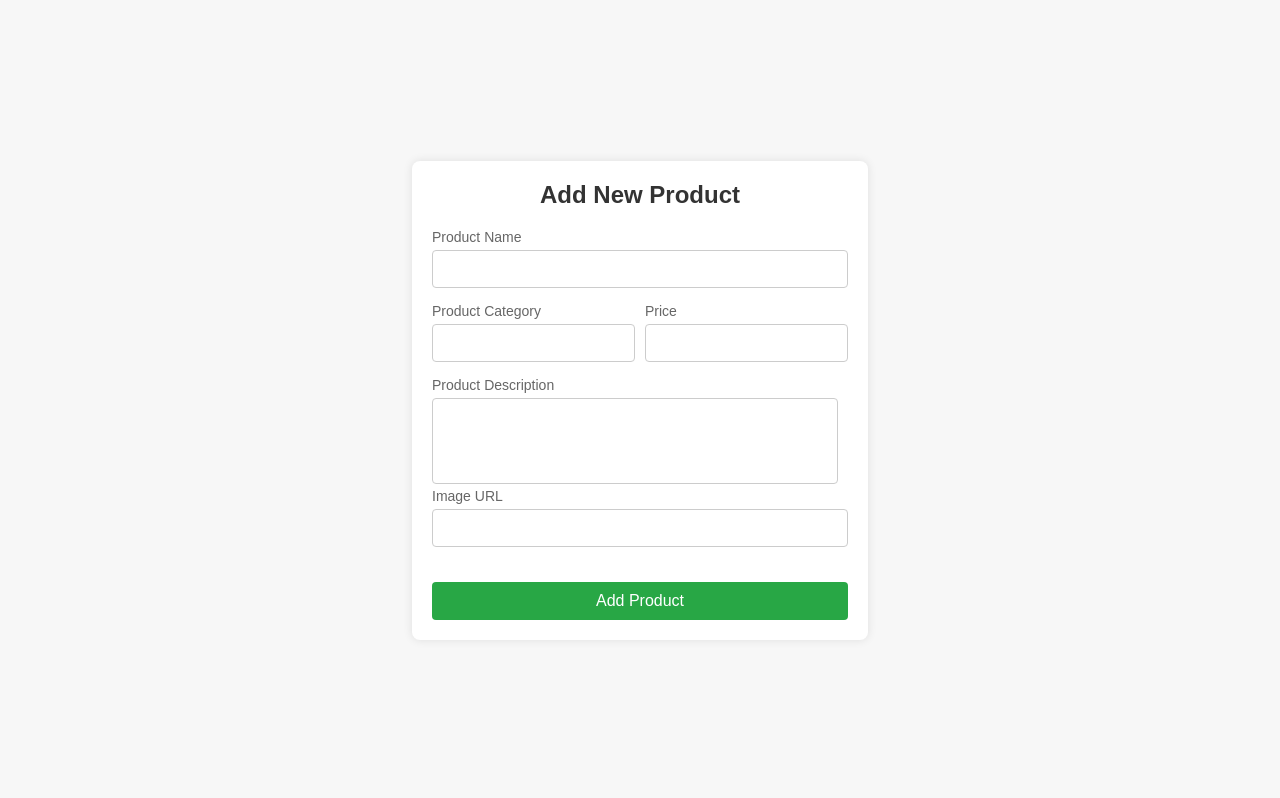
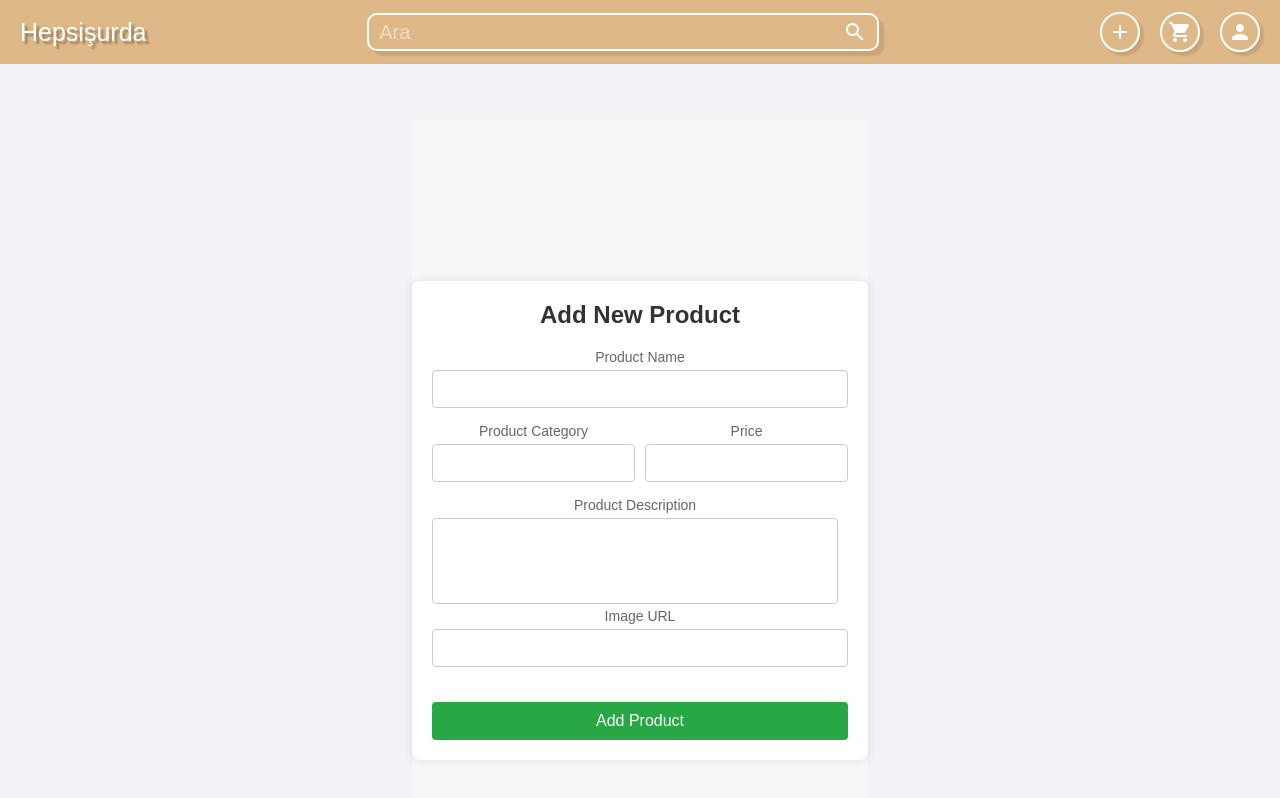
Before and after one commit to cagdas-karatas/ecommerce-app, a React (Create React App) app: page /add-product in a window 1280 px wide. Shown: the top 798 px of the page. Built offline with nearby package versions, Linux system fonts and the light colour scheme; no server answers.

Commit message:
add product çalışıyor. ekranlar arası geçiş sağlandı

```diff
--- a/src/App.tsx
+++ b/src/App.tsx
@@ -4,16 +4,14 @@ import { Route, Routes } from 'react-router-dom';
 import HomePage from './pages/HomePage';
 import SignUpPage from './pages/SignUpPage';
 import LoginPage from './pages/LoginPage';
-import AddProductPage from './pages/AddProductPage';
 import { UserProvider } from './contexts/UserContext';
 
 function App() {
   return (
     <Routes>
-      <Route path='/' element={<HomePage />} />
+      <Route path='/*' element={<HomePage />} />
       <Route path='/login' element={<LoginPage />} />
       <Route path='/sign-up' element={<SignUpPage />} />
-      <Route path='/add-product' element={<AddProductPage/>}/>
     </Routes>
   );
 }
--- a/src/components/ProductCard.tsx
+++ b/src/components/ProductCard.tsx
@@ -10,13 +10,16 @@ const ProductCard: React.FC<ProductCardProps> = ({ product }) => {
     return (
         <div className="product-card">
             <div className="image">
-                <img src={product.image} alt={product.title} />
+                <img src={product.imageUrl} alt={product.productName} />
             </div>
             <div className="product-page-content">
-                <h3>{product.title}</h3>
-                <p className='description'>{product.description}</p>
-                <p className='price'>Price: ${product.price}</p>
-                <p className='rating'>Rating: {product.rating.rate} ({product.rating.count} reviews)</p>
+                <h3>{product.productName}</h3>
+                <p className='description'>{product.productDescription}</p>
+                <p className='price'>Price: ₺{product.price}</p>
+                {product.rate ?
+                <p className='rating'>Rating: {product.rate} ({product.countOfReviews} reviews)</p> :
+                <p className='rating'>Henüz yorum yapılmadı</p>}
+
             </div>
         </div>
     );
--- a/src/pages/AddProductPage.tsx
+++ b/src/pages/AddProductPage.tsx
@@ -1,43 +1,72 @@
-import React from 'react';
+import React, { useState } from 'react';
 import "../styles/AddProductPage.css"
 import { useUser } from '../contexts/UserContext';
+import axios from 'axios';
+import { error } from 'console';
 
 const AddProductPage: React.FC = () => {
   const { user } = useUser();
+  const [productName, setProductName] = useState("");
+  const [category, setCategory] = useState("");
+  const [price, setPrice] = useState(0.00);
+  const [description, setDescription] = useState("");
+  const [imageUrl, setImageUrl] = useState("");
 
-  const handleSave = ()=>{}
+  const handleSave = () => {
+    const productData = {
+      productName: productName,
+      sellerName: user.userName,
+      productDescription: description,
+      productCategory: category,
+      price: price,
+      imageUrl: imageUrl,
+    }
+
+    axios.post("http://localhost:5212/api/Product", productData).then(
+      response => {
+        alert("ürün başarıyla eklendi");
+      }
+    ).catch(
+      error => {
+        alert("ürün eklenemedi");
+      }
+    );
+  }
 
   return (
+    <div className="add-product-page-wrapper">
       <div className="add-product-container">
         <h2>Add New Product</h2>
         <div className="form-row">
           <div className="form-group">
             <label>Product Name</label>
-          <input type="text" />
+            <input type="text" onChange={(e) => { setProductName(e.target.value) }} />
           </div>
         </div>
         <div className="form-row">
           <div className="form-group">
             <label>Product Category</label>
-          <input type="text" />
+            <input type="text" onChange={(e) => { setCategory(e.target.value) }} />
           </div>
           <div className="form-group">
             <label>Price</label>
-          <input type="number" step="0.01" />
+            <input type="number" onChange={(e) => { setPrice(parseFloat(e.target.value)) }} />
           </div>
         </div>
         <div className="form-group">
           <label>Product Description</label>
-        <textarea rows={4}></textarea>
+          <textarea rows={4} onChange={(e) => { setDescription(e.target.value) }} />
         </div>
         <div className="form-row">
           <div className="form-group">
             <label>Image URL</label>
-          <input type="text" />
+            <input type="text" onChange={(e) => { setImageUrl(e.target.value) }} />
           </div>
         </div>
-      <button className="submit-btn">Add Product</button>
+        <button className="submit-btn" onClick={()=>handleSave()}>Add Product</button>
       </div>
+    </div>
+
   );
 };
 
--- a/src/pages/HomePage.tsx
+++ b/src/pages/HomePage.tsx
@@ -7,19 +7,16 @@ import AddIcon from '@mui/icons-material/Add';
 import ProductList from '../components/ProductList';
 import axios from 'axios';
 import { Product } from '../types';
-import { useNavigate } from 'react-router-dom';
+import { Route, Routes, useNavigate } from 'react-router-dom';
 import { useUser } from '../contexts/UserContext';
+import AddProductPage from './AddProductPage';
 
 const HomePage: React.FC = () => {
-    const {setUser} = useUser();
+    const { setUser } = useUser();
     const navigate = useNavigate();
     const [products, setProducts] = useState<Product[]>([]);
     const [isLoggedIn, setIsLoggedIn] = useState<boolean>(true);
     axios.defaults.withCredentials = true;
-
-    const fakestoreapiAxios = axios.create({
-        withCredentials: false
-    });
 
     useEffect(() => {
         axios.get("http://localhost:5212/api/Login/usercheck").then(
@@ -35,12 +32,12 @@ const HomePage: React.FC = () => {
             }
         );
 
-        fakestoreapiAxios.get("https://fakestoreapi.com/products").then(
+        axios.get("http://localhost:5212/api/Product").then(
             response => {
                 setProducts(response.data);
             }
         ).catch(
-            error=>{
+            error => {
                 alert("ürünleri getirirken bir hata oluştu");
             }
         );
@@ -49,30 +46,37 @@ const HomePage: React.FC = () => {
     return (
         <div className="home-page-wrapper">
             <nav className="app-bar">
-                <span className="home-link">Hepsişurda</span>
+                <span className="home-link" onClick={() => { navigate("/") }}>Hepsişurda</span>
                 <div className="search-box">
                     <input type="text" placeholder="Ara" />
                     <SearchIcon className='search-icon'></SearchIcon>
                 </div>
                 <div style={{ display: isLoggedIn ? "none" : "flex" }} className="before-login-buttons">
-                    <button className="before-login-button" id='login-button' onClick={()=>navigate("/login")}>Login</button>
-                    <button className="before-login-button" id='sign-up-button' onClick={()=>navigate("/sign-up")}>Sign Up</button>
+                    <button className="before-login-button" id='login-button' onClick={() => navigate("/login")}>Login</button>
+                    <button className="before-login-button" id='sign-up-button' onClick={() => navigate("/sign-up")}>Sign Up</button>
                 </div>
                 <div style={{ display: isLoggedIn ? "flex" : "none" }} className="after-login-buttons">
-                    <button className="circle-button" onClick={()=>{navigate("/add-product")}}>
-                        <AddIcon className="person-icon"/>
+                    <button className="circle-button" onClick={() => { navigate("add-product") }}>
+                        <AddIcon className="person-icon" />
                     </button>
-                    <button className="circle-button">
-                        <ShoppingCartIcon className="shoppingCartIcon"/>
-                    </button>
-                    <button className="circle-button">
-                        <PersonIcon className="person-icon"/>
-                    </button>
+                    <div className="menu-button">
+                        <button className="circle-button">
+                            <ShoppingCartIcon className="shoppingCartIcon" />
+                        </button>
+                    </div>
+                    <div className="menu-button">
+                        <button className="circle-button">
+                            <PersonIcon className="person-icon" />
+                        </button>
+                    </div>
                 </div>
             </nav>
 
             <div className="content">
-                <ProductList products={products}></ProductList>
+                <Routes>
+                    <Route path='/' element={<ProductList products={products} />} />
+                    <Route path='add-product' element={<AddProductPage />} />
+                </Routes>
             </div>
         </div>
     )
--- a/src/styles/AddProductPage.css
+++ b/src/styles/AddProductPage.css
@@ -5,7 +5,7 @@
     font-family: Arial, sans-serif;
 }
 
-body {
+.add-product-page-wrapper {
     background-color: #f7f7f7;
     display: flex;
     justify-content: center;
@@ -22,36 +22,36 @@ body {
     max-width: 600px;
 }
 
-h2 {
+.add-product-container h2 {
     margin-bottom: 20px;
     font-size: 24px;
     color: #333;
     text-align: center;
 }
 
-.form-row {
+.add-product-container .form-row {
     display: flex;
     justify-content: space-between;
     margin-bottom: 15px;
 }
 
-.form-group {
+.add-product-container .form-group {
     flex: 1;
     margin-right: 10px;
 }
 
-.form-group:last-child {
+.add-product-container .form-group:last-child {
     margin-right: 0;
 }
 
-label {
+.add-product-container label {
     display: block;
     font-size: 14px;
     color: #666;
     margin-bottom: 5px;
 }
 
-input[type="text"],
+.add-product-container input[type="text"],
 input[type="number"],
 textarea {
     width: 100%;
@@ -61,11 +61,11 @@ textarea {
     border-radius: 4px;
 }
 
-textarea {
+.add-product-container textarea {
     resize: none;
 }
 
-button.submit-btn {
+.add-product-container button.submit-btn {
     width: 100%;
     padding: 10px;
     background-color: #28a745;
@@ -77,6 +77,6 @@ button.submit-btn {
     margin-top: 20px;
 }
 
-button.submit-btn:hover {
+.add-product-container button.submit-btn:hover {
     background-color: #218838;
 }
--- a/src/styles/HomePage.css
+++ b/src/styles/HomePage.css
@@ -1,6 +1,7 @@
 .home-page-wrapper{
     display: flex;
     flex-direction: column;
+    min-height: 100vh;
     align-items: center;
     text-align: center;
     background-color: #f0f2f5;
```
Also changed, not shown: src/types.ts (+7 -8 lines). Lines whose indentation alone changed are shown as unchanged.
